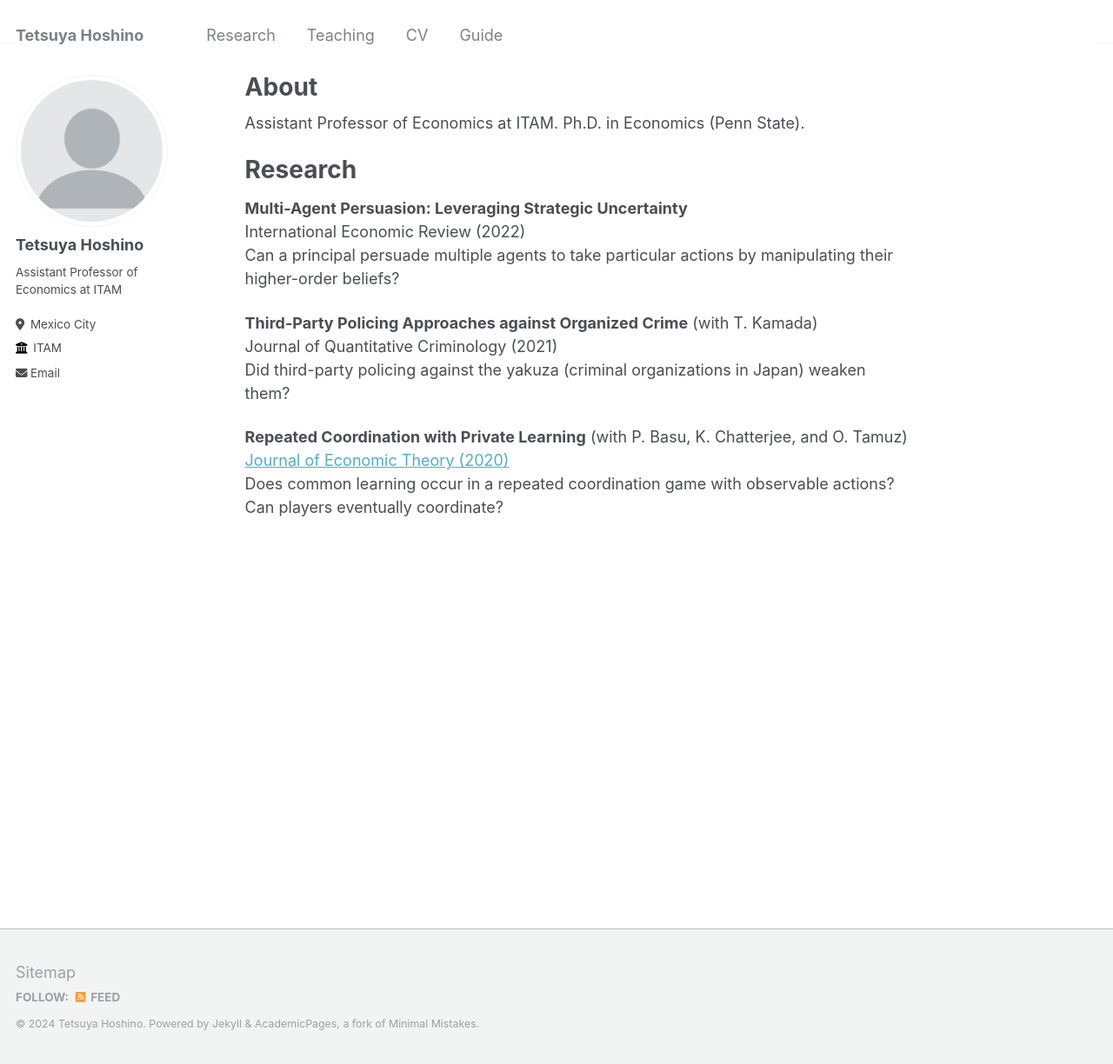
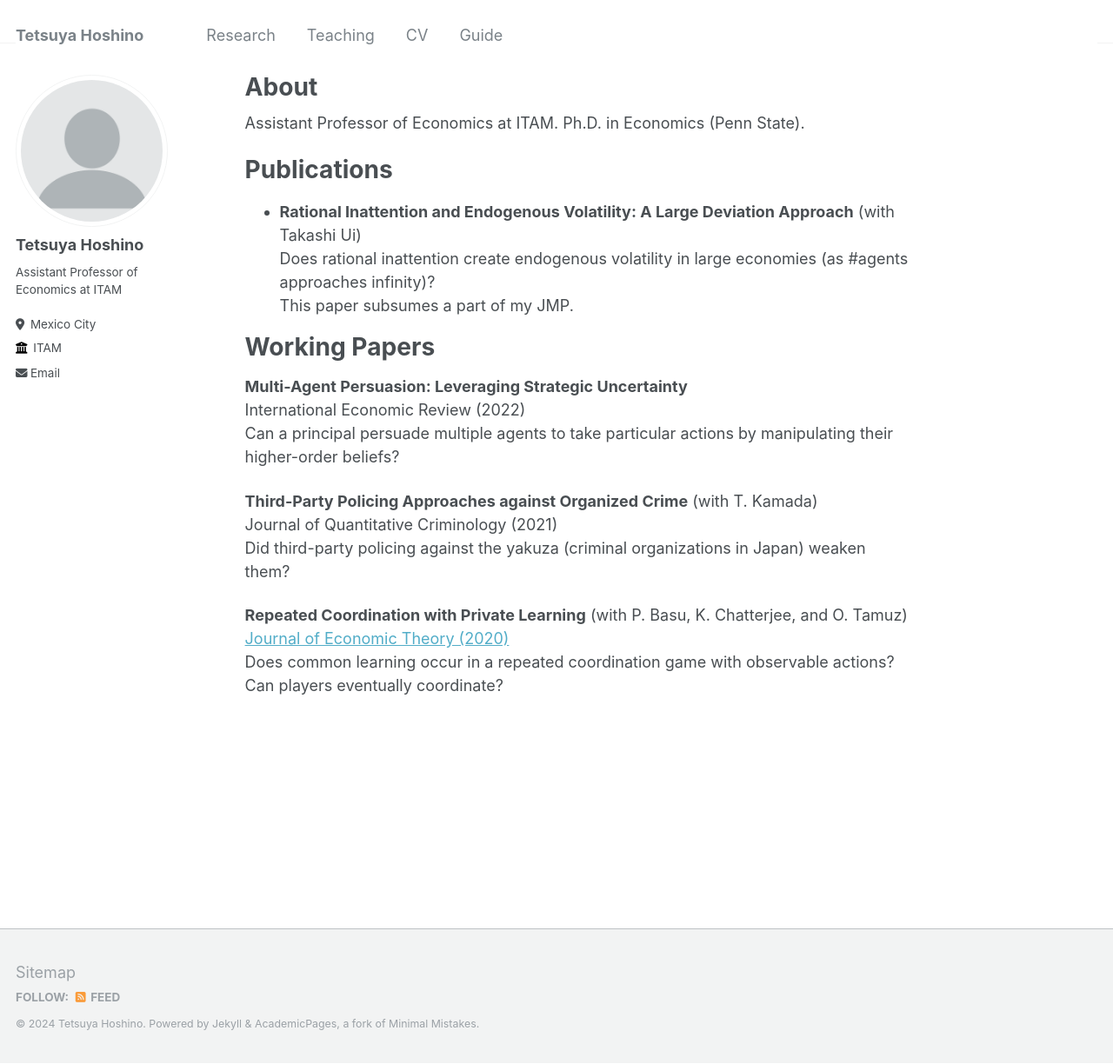
Before and after one commit to tetsuyahoshino137/tetsuyahoshino137.github.io, a Jekyll site: the page built from _pages/about.md, in a window 1280 px wide and 1224 px high. Shown: the whole window at 87% size. Built offline with Jekyll 4.4.1, drawn with Linux system fonts in a browser that asks for light colours.

Commit message:
Update about.md

```diff
--- a/_pages/about.md
+++ b/_pages/about.md
@@ -9,7 +9,14 @@ redirect_from:
 
 Assistant Professor of Economics at ITAM. Ph.D. in Economics (Penn State).
 
-Research
+Publications
+======
+- **Rational Inattention and Endogenous Volatility: A Large Deviation Approach** (with Takashi Ui)
+Does rational inattention create endogenous volatility in large economies (as #agents approaches infinity)?
+This paper subsumes a part of my JMP.
+
+
+Working Papers
 ======
 **Multi-Agent Persuasion: Leveraging Strategic Uncertainty**
 International Economic Review (2022)
```
